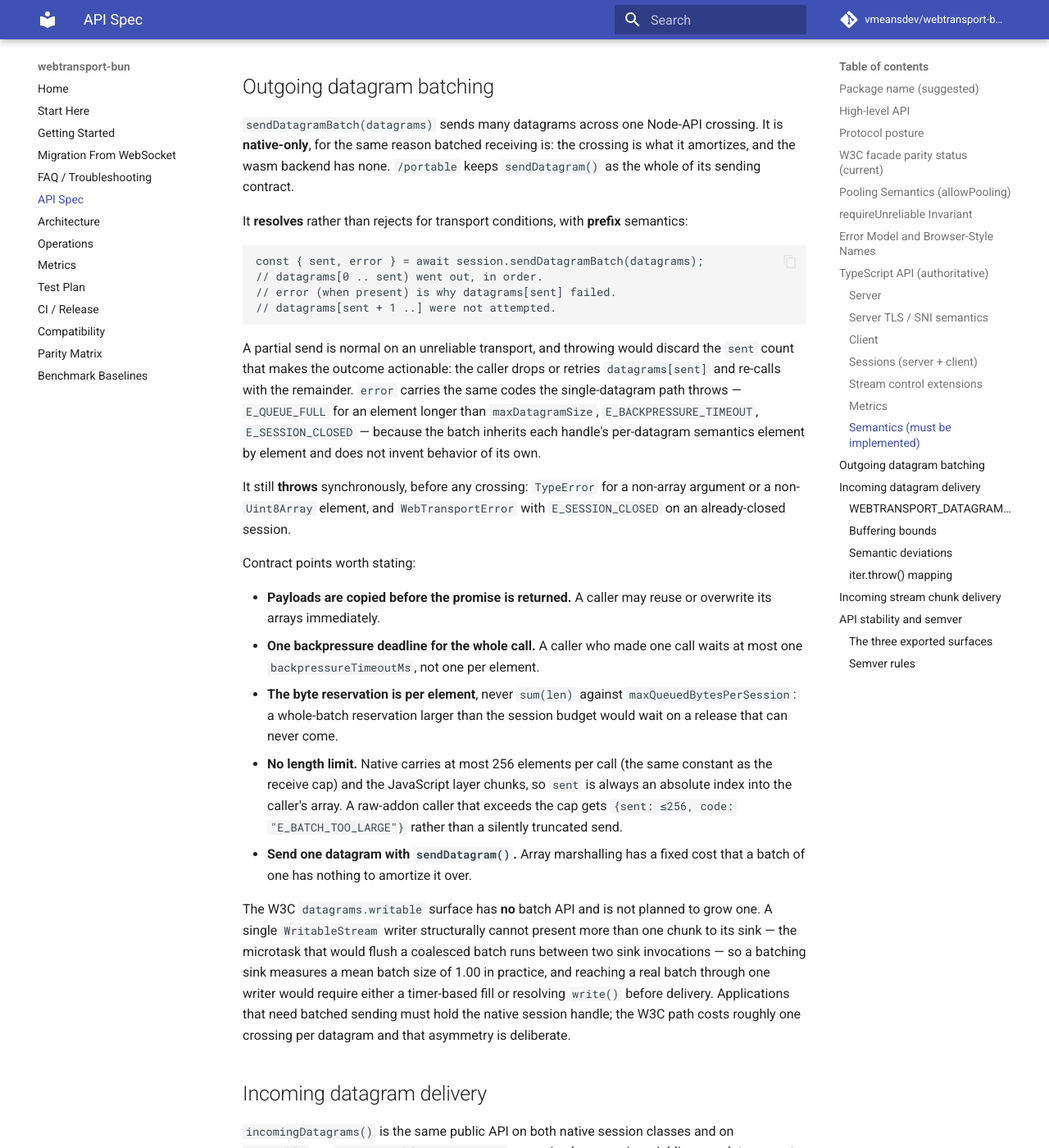
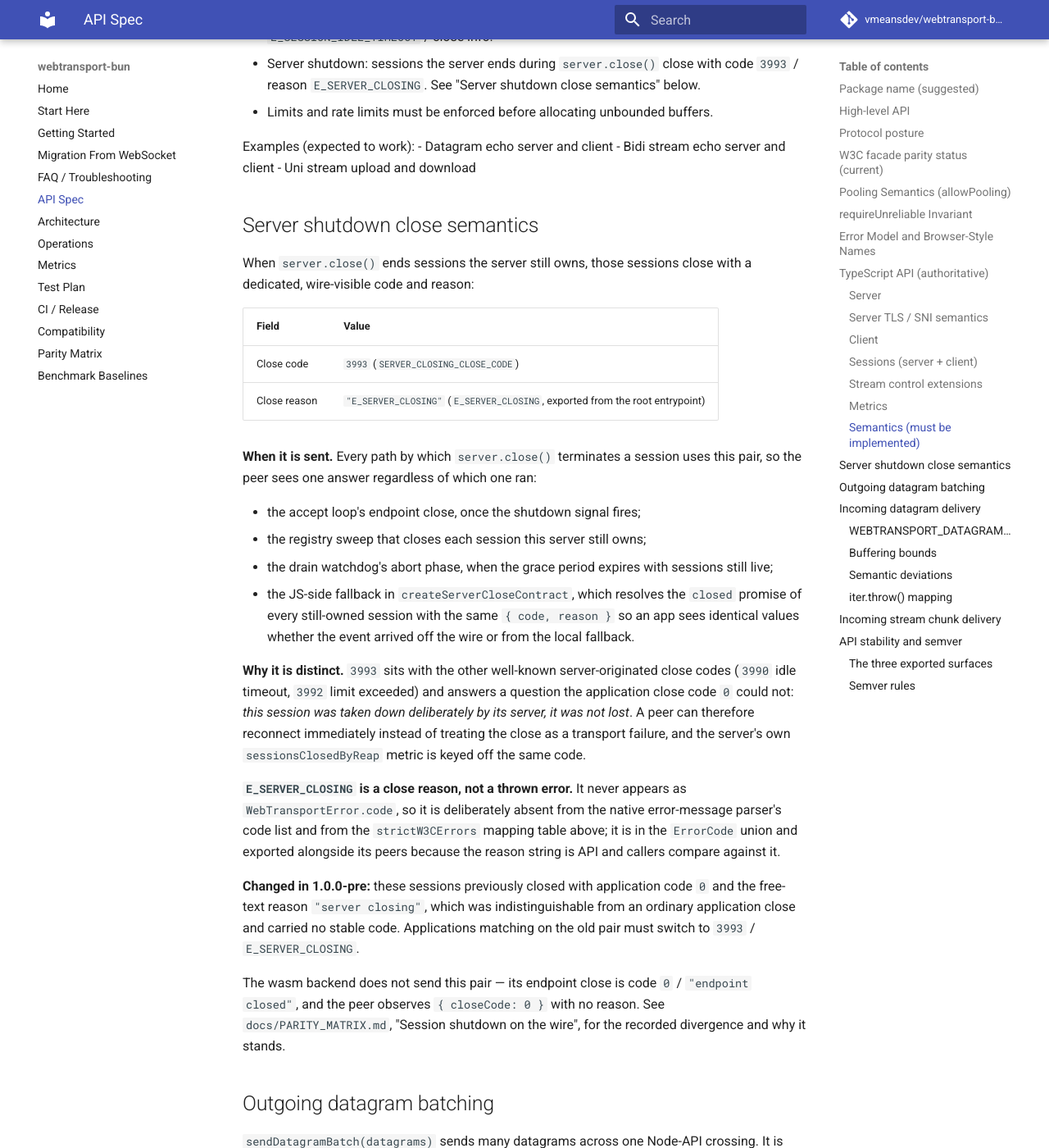
Before and after one commit to vmeansdev/webtransport-bun, an MkDocs documentation site: the page built from docs/SPEC.md, in a window 1280 px wide and 1400 px high, scrolled down 10081 px. Shown: the whole window at 82% size. Built offline with MkDocs 1.6.1 and Material for MkDocs 9.7.7, drawn with Linux system fonts in a browser that asks for light colours; comment, search, counter and statistics services are not loaded; some of the changed text lies outside the part shown.

Commit message:
Document the server shutdown close semantics, so a wire-visible default stops being undisclosed.
server.close() closes still-owned sessions with code 3993 / E_SERVER_CLOSING —
a deliberate improvement over the old application code 0 with the free-text
reason "server closing", which a peer could not tell apart from an ordinary
application close. Nothing said so outside the source.

SPEC now carries the pair, every path that emits it, why it is distinct from
an application close, and an explicit "changed in 1.0.0-pre" line naming the
old values; CHANGELOG records it under Changed as wire-visible. The liveness
suite pins the literals rather than only the constants, so a silent edit fails
the test that forces the docs to move with it.

```diff
--- a/docs/SPEC.md
+++ b/docs/SPEC.md
@@ -68,6 +68,7 @@ On supported targets (Bun/Node/Deno on macOS/Linux/Windows), the transport backe
 - **strictW3CErrors option:** When `strictW3CErrors: true` is passed to `connect()` or `new WebTransport()`, connect-path, session, and Web Streams facade errors use browser-style DOMException names while retaining `code: E_*`. Default is `false` for backward compatibility. Strict mode affects error surface only, not transport internals.
 - **Mapping rules (when strictW3CErrors):** E_TLS → NetworkError; E_HANDSHAKE_TIMEOUT/E_BACKPRESSURE_TIMEOUT → TimeoutError; E_SESSION_CLOSED/E_SESSION_IDLE_TIMEOUT → InvalidStateError; E_STREAM_RESET/E_STOP_SENDING → AbortError; E_LIMIT_EXCEEDED/E_QUEUE_FULL/E_RATE_LIMITED → QuotaExceededError; invalid option types → TypeError; allowPooling+serverCertificateHashes → NotSupportedError; other E_INTERNAL cases → OperationError.
 - **Unknown errors:** No broad catch-all; unmapped cases keep `name: "WebTransportError"`.
+- **Close-reason-only codes:** `E_SERVER_CLOSING` is in the `ErrorCode` union and exported like its peers, but it is only ever produced as a `CloseInfo.reason` (with close code `3993`), never as a thrown `WebTransportError.code` — so it has no `strictW3CErrors` mapping. See "Server shutdown close semantics".
 
 ## TypeScript API (authoritative)
 
@@ -382,12 +383,58 @@ export type SessionMetricsSnapshot = {
 - Node stream backpressure:
 * writing beyond buffer returns `false`, then `'drain'` fires when writable resumes.
 - Idle timeout: a session with no activity (configurable definition) must close with `E_SESSION_IDLE_TIMEOUT` / close info.
+- Server shutdown: sessions the server ends during `server.close()` close with code `3993` / reason `E_SERVER_CLOSING`. See "Server shutdown close semantics" below.
 - Limits and rate limits must be enforced before allocating unbounded buffers.
 
 Examples (expected to work):
 - Datagram echo server and client
 - Bidi stream echo server and client
 - Uni stream upload and download
+
+## Server shutdown close semantics
+
+When `server.close()` ends sessions the server still owns, those sessions close
+with a dedicated, wire-visible code and reason:
+
+| Field | Value |
+|---|---|
+| Close code | `3993` (`SERVER_CLOSING_CLOSE_CODE`) |
+| Close reason | `"E_SERVER_CLOSING"` (`E_SERVER_CLOSING`, exported from the root entrypoint) |
+
+**When it is sent.** Every path by which `server.close()` terminates a session
+uses this pair, so the peer sees one answer regardless of which one ran:
+
+- the accept loop's endpoint close, once the shutdown signal fires;
+- the registry sweep that closes each session this server still owns;
+- the drain watchdog's abort phase, when the grace period expires with sessions
+  still live;
+- the JS-side fallback in `createServerCloseContract`, which resolves the
+  `closed` promise of every still-owned session with the same `{ code, reason }`
+  so an app sees identical values whether the event arrived off the wire or from
+  the local fallback.
+
+**Why it is distinct.** `3993` sits with the other well-known server-originated
+close codes (`3990` idle timeout, `3992` limit exceeded) and answers a question
+the application close code `0` could not: *this session was taken down
+deliberately by its server, it was not lost*. A peer can therefore reconnect
+immediately instead of treating the close as a transport failure, and the server's
+own `sessionsClosedByReap` metric is keyed off the same code.
+
+**`E_SERVER_CLOSING` is a close reason, not a thrown error.** It never appears as
+`WebTransportError.code`, so it is deliberately absent from the native
+error-message parser's code list and from the `strictW3CErrors` mapping table
+above; it is in the `ErrorCode` union and exported alongside its peers because
+the reason string is API and callers compare against it.
+
+**Changed in 1.0.0-pre:** these sessions previously closed with application code
+`0` and the free-text reason `"server closing"`, which was indistinguishable
+from an ordinary application close and carried no stable code. Applications
+matching on the old pair must switch to `3993` / `E_SERVER_CLOSING`.
+
+The wasm backend does not send this pair — its endpoint close is code `0` /
+`"endpoint closed"`, and the peer observes `{ closeCode: 0 }` with no reason. See
+`docs/PARITY_MATRIX.md`, "Session shutdown on the wire", for the recorded
+divergence and why it stands.
 
 ## Outgoing datagram batching
 
```
Also changed, not shown: CHANGELOG.md (+12 -0 lines), 1 other file.
